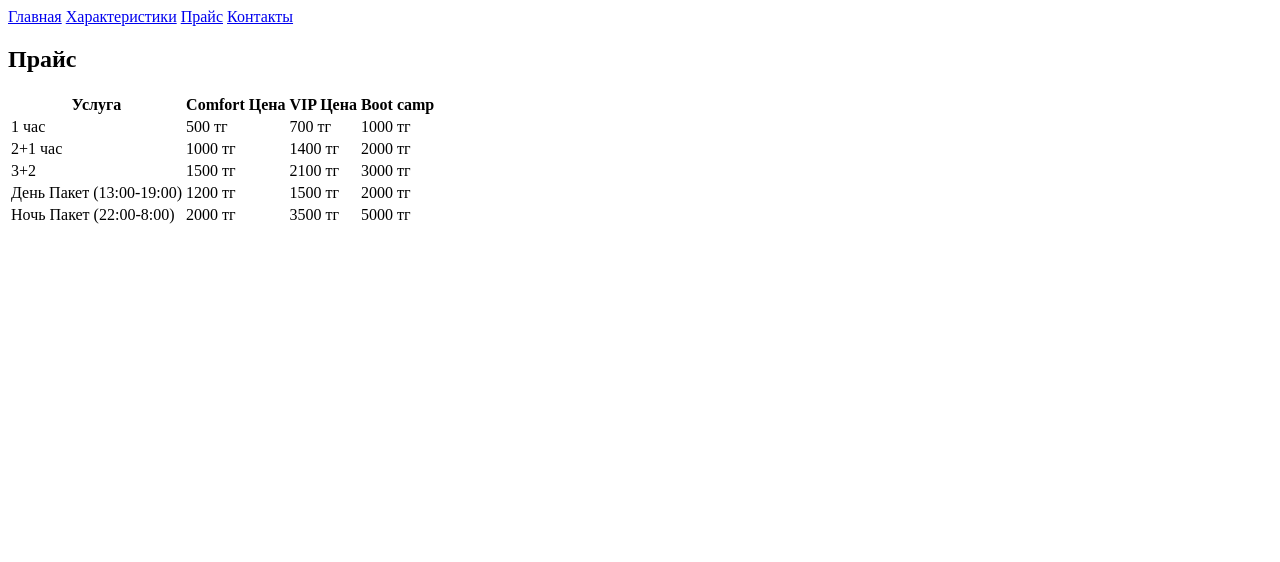
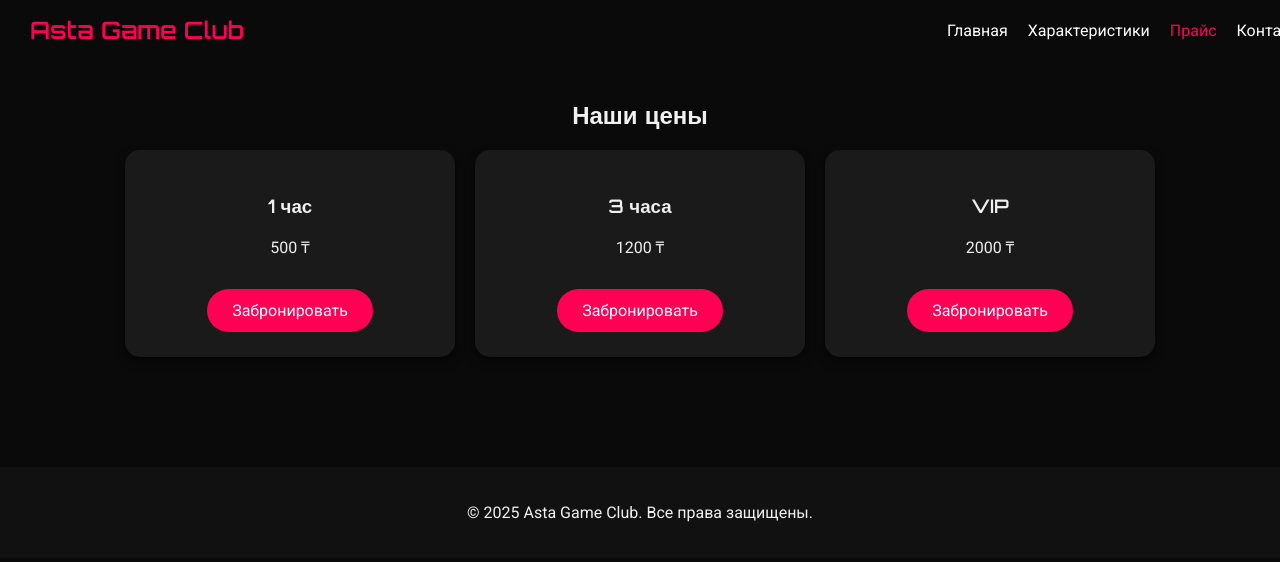
Before and after one commit to Nuras1819/nuras1819.github.io, a plain HTML site: page price.html in a window 1280 px wide. Drawn offline with Linux system fonts and the light colour scheme.

Commit message:
Add files via upload

```diff
--- a/price.html
+++ b/price.html
@@ -1,27 +1,45 @@
 <!DOCTYPE html>
-<html lang="kk">
+<html lang="ru">
 <head>
-  <meta charset="UTF-8">
-  <title>Прайс | Asta Game Club</title>
-  <link rel="stylesheet" href="style.css">
+<meta charset="UTF-8">
+<meta name="viewport" content="width=device-width, initial-scale=1.0">
+<title>Прайс – Asta Game Club</title>
+<link rel="stylesheet" href="style.css">
+<link href="https://fonts.googleapis.com/css2?family=Orbitron:wght@600&family=Roboto&display=swap" rel="stylesheet">
 </head>
 <body>
-  <nav>
-    <a href="index.html">Главная</a>
-    <a href="features.html">Характеристики</a>
-    <a href="price.html">Прайс</a>
-    <a href="contact.html">Контакты</a>
-  </nav>
-  <section id="price">
-    <h2>Прайс</h2>
-    <table>
-      <tr><th>Услуга</th><th>Comfort Цена</th><th>VIP Цена</th><th>Boot camp</th></tr>
-      <tr><td>1 час</td><td>500 тг</td><td>700 тг</td><td>1000 тг</td></tr>
-      <tr><td>2+1 час</td><td>1000 тг</td><td>1400 тг</td><td>2000 тг</td></tr>
-      <tr><td>3+2</td><td>1500 тг</td><td>2100 тг</td><td>3000 тг</td></tr>
-      <tr><td>День Пакет (13:00-19:00)</td><td>1200 тг</td><td>1500 тг</td><td>2000 тг</td></tr>
-      <tr><td>Ночь Пакет (22:00-8:00)</td><td>2000 тг</td><td>3500 тг</td><td>5000 тг</td></tr>
-    </table>
-  </section>
+<nav class="navbar">
+<div class="logo">Asta Game Club</div>
+<ul class="nav-links">
+<li><a href="index.html">Главная</a></li>
+<li><a href="features.html">Характеристики</a></li>
+<li><a href="price.html" class="active">Прайс</a></li>
+<li><a href="contact.html">Контакты</a></li>
+</ul>
+</nav>
+<section class="section">
+<h2>Наши цены</h2>
+<div class="price-cards">
+<div class="card">
+<h3>1 час</h3>
+<p>500 ₸</p>
+<a href="#" class="btn">Забронировать</a>
+</div>
+<div class="card">
+<h3>3 часа</h3>
+<p>1200 ₸</p>
+<a href="#" class="btn">Забронировать</a>
+</div>
+<div class="card">
+<h3>VIP</h3>
+<p>2000 ₸</p>
+<a href="#" class="btn">Забронировать</a>
+</div>
+</div>
+</section>
+<footer>
+<p>© 2025 Asta Game Club. Все права защищены.</p>
+</footer>
+<script src="script.js"></script>
 </body>
 </html>
--- /dev/null
+++ b/style.css
@@ -0,0 +1,35 @@
+body {
+  margin: 0;
+  font-family: 'Roboto', sans-serif;
+  background: #0a0a0a;
+  color: #f0f0f0;
+}
+h1,h2,h3 { font-family: 'Orbitron', sans-serif; text-align: center; }
+.navbar {
+  display: flex;
+  justify-content: space-between;
+  align-items: center;
+  background: rgba(10,10,10,0.9);
+  padding: 15px 30px;
+  position: fixed;
+  width: 100%;
+  top: 0;
+  z-index: 1000;
+}
+.logo { font-family: 'Orbitron', sans-serif; font-size: 1.5rem; color: #ff0055; }
+.nav-links { list-style: none; display: flex; margin: 0; padding: 0; }
+.nav-links li { margin-left: 20px; }
+.nav-links a { color: #fff; text-decoration: none; transition: 0.3s; }
+.nav-links a:hover, .nav-links a.active { color: #ff0055; }
+.hero { height: 100vh; background: url("https://images.unsplash.com/photo-1605902711622-cfb43c44367e") center/cover no-repeat; display: flex; justify-content: center; align-items: center; text-align: center; padding-top: 60px; }
+.hero-content { background: rgba(0,0,0,0.6); padding: 30px; border-radius: 15px; }
+.hero h1 { font-size: 3rem; }
+.hero h1 span { color: #ff0055; }
+.btn { display: inline-block; margin-top: 15px; padding: 12px 25px; background: #ff0055; color: #fff; border: none; border-radius: 30px; cursor: pointer; transition: 0.3s; text-decoration: none; }
+.btn:hover { background: #ff3377; }
+.section { padding: 80px 20px; text-align: center; }
+.features, .price-cards { display: flex; flex-wrap: wrap; justify-content: center; gap: 20px; }
+.card { background: #1a1a1a; padding: 25px; border-radius: 15px; box-shadow: 0 4px 10px rgba(0,0,0,0.6); width: 280px; transition: transform 0.3s; }
+.card:hover { transform: translateY(-8px); }
+footer { text-align: center; background: #111; padding: 20px; margin-top: 30px; }
+@media (max-width: 768px) { .nav-links { display: none; } }
```
Also changed, not shown: contact.html (+25 -16 lines), features.html (+36 -19 lines), index.html (+26 -30 lines).
